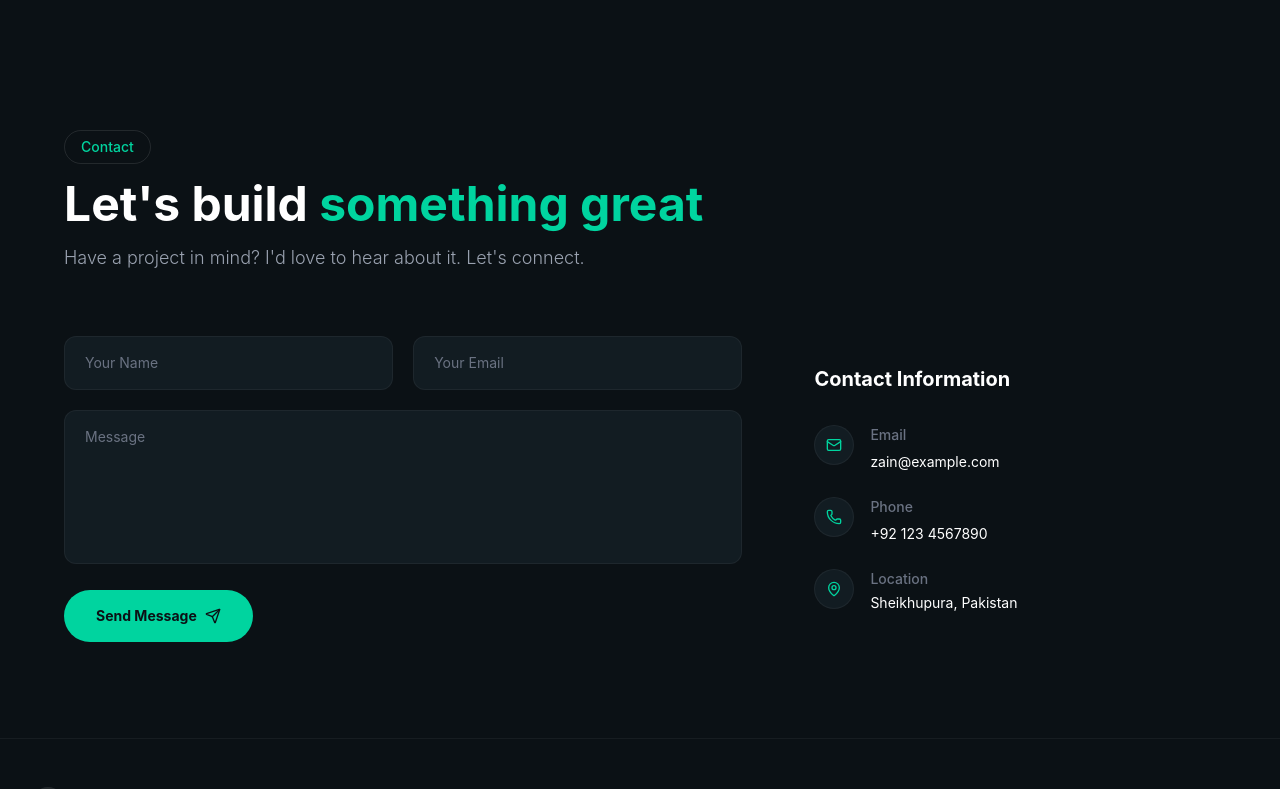
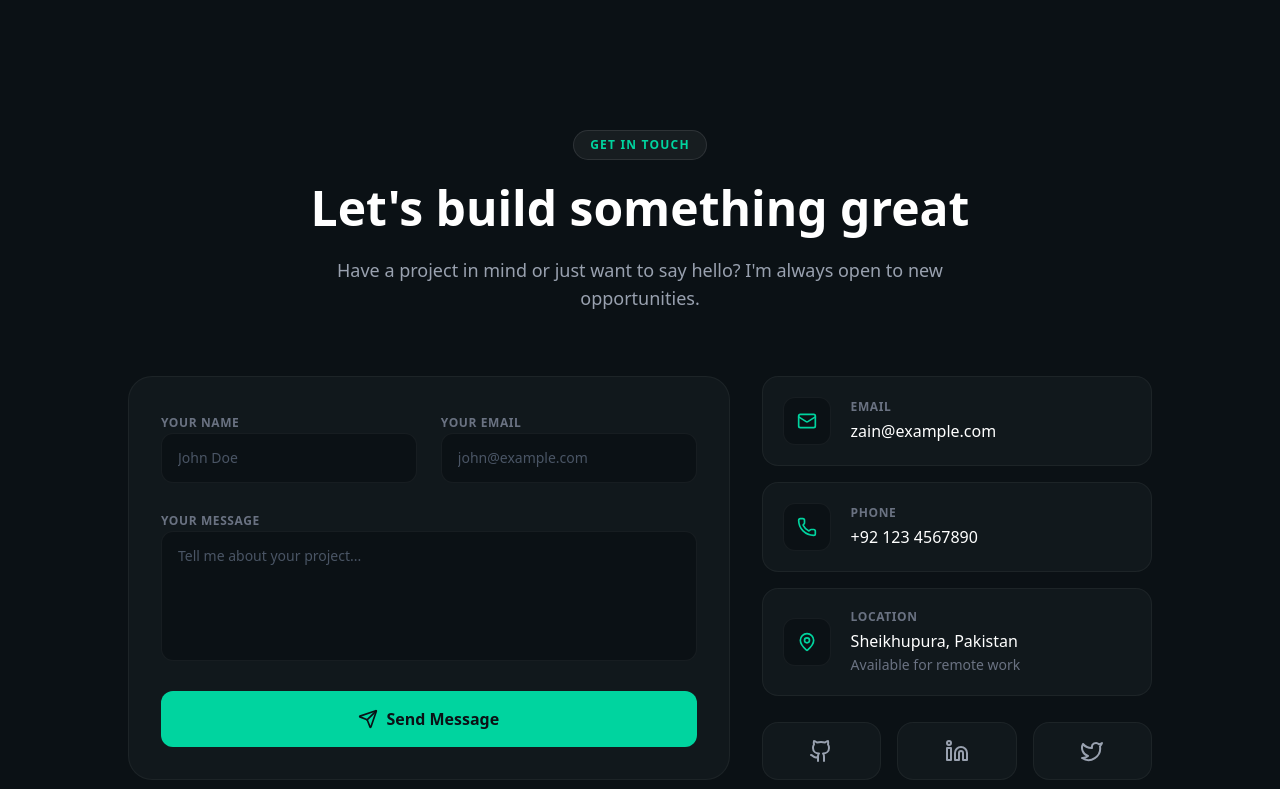
Before and after one commit to ZainMurtaza3532/personal-portfolio-using-react, a React (Vite) app: page / in a window 1280 px wide. Shown: the part 3220-4009 px from the top of the page. Built offline with nearby package versions, Linux system fonts and the light colour scheme.

Commit message:
Enhance Contact component with social links and layout
Updated the Contact component to include social media icons and improved layout.

```diff
--- a/src/components/Contact.jsx
+++ b/src/components/Contact.jsx
@@ -1,5 +1,5 @@
 import React, { useState } from 'react';
-import { Mail, Phone, MapPin, Send } from 'lucide-react';
+import { Mail, Phone, MapPin, Send, Github, Linkedin, Twitter } from 'lucide-react';
 
 const Contact = () => {
   const [formData, setFormData] = useState({ name: '', email: '', message: '' });
@@ -9,102 +9,144 @@ const Contact = () => {
   const handleSubmit = (e) => {
     e.preventDefault();
     // Handle submission logic
+    console.log(formData);
     setFormData({ name: '', email: '', message: '' });
   };
 
   return (
-    <section id="contact" className="py-24 px-4 sm:px-6 lg:px-8 bg-[#0B1115]">
-      <div className="max-w-6xl mx-auto">
-        <div className="mb-16" data-aos="fade-up">
-          <div className="inline-flex items-center px-4 py-1.5 rounded-full border border-white/10 text-[#00D49F] text-sm font-medium mb-4">
-            Contact
+    <section id="contact" className="py-24 px-4 sm:px-6 lg:px-8 bg-[#0B1115] min-h-screen font-sans">
+      <div className="max-w-5xl mx-auto">
+        {/* Header Section */}
+        <div className="mb-16 flex flex-col items-center text-center" data-aos="fade-up">
+          <div className="inline-flex items-center px-4 py-1.5 rounded-full border border-white/10 text-[#00D49F] text-xs font-bold tracking-widest uppercase mb-6 bg-white/5">
+            Get in Touch
           </div>
-          <h2 className="text-4xl lg:text-5xl font-bold text-white mb-4">
-            Let's build <span className="text-[#00D49F]">something great</span>
+          <h2 className="text-4xl md:text-5xl font-bold text-white mb-6">
+            Let's build something great
           </h2>
-          <p className="text-gray-400 font-light text-lg">
-            Have a project in mind? I'd love to hear about it. Let's connect.
+          <p className="text-gray-400 font-normal text-base md:text-lg max-w-2xl">
+            Have a project in mind or just want to say hello? I'm always open to new opportunities.
           </p>
         </div>
 
-        <div className="grid lg:grid-cols-5 gap-12 lg:gap-8">
-          {/* Form */}
-          <div className="lg:col-span-3" data-aos="fade-right">
-            <form onSubmit={handleSubmit} className="space-y-5">
-              <div className="grid md:grid-cols-2 gap-5">
+        <div className="grid lg:grid-cols-5 gap-6 lg:gap-8">
+
+          {/* Left Column: Form Card */}
+          <div className="lg:col-span-3 bg-[#11181C] border border-white/5 rounded-[24px] p-6 sm:p-8" data-aos="fade-right">
+            <form onSubmit={handleSubmit} className="space-y-6">
+              <div className="grid sm:grid-cols-2 gap-6">
+                {/* Name Input */}
+                <div className="space-y-2">
+                  <label className="text-xs font-bold text-gray-500 uppercase tracking-wider">
+                    Your Name
+                  </label>
                   <input
                     type="text"
                     name="name"
                     value={formData.name}
                     onChange={handleChange}
                     required
-                  className="w-full px-5 py-4 bg-[#121C22] border border-white/5 text-white rounded-xl focus:outline-none focus:border-[#00D49F] transition-all placeholder-gray-500 text-sm"
-                  placeholder="Your Name"
+                    className="w-full px-4 py-3.5 bg-[#0B1115] border border-white/5 text-white rounded-xl focus:outline-none focus:border-[#00D49F]/50 transition-all placeholder-gray-600 text-sm"
+                    placeholder="John Doe"
                   />
+                </div>
+                {/* Email Input */}
+                <div className="space-y-2">
+                  <label className="text-xs font-bold text-gray-500 uppercase tracking-wider">
+                    Your Email
+                  </label>
                   <input
                     type="email"
                     name="email"
                     value={formData.email}
                     onChange={handleChange}
                     required
-                  className="w-full px-5 py-4 bg-[#121C22] border border-white/5 text-white rounded-xl focus:outline-none focus:border-[#00D49F] transition-all placeholder-gray-500 text-sm"
-                  placeholder="Your Email"
+                    className="w-full px-4 py-3.5 bg-[#0B1115] border border-white/5 text-white rounded-xl focus:outline-none focus:border-[#00D49F]/50 transition-all placeholder-gray-600 text-sm"
+                    placeholder="john@example.com"
                   />
                 </div>
+              </div>
+
+              {/* Message Input */}
+              <div className="space-y-2">
+                <label className="text-xs font-bold text-gray-500 uppercase tracking-wider">
+                  Your Message
+                </label>
                 <textarea
                   name="message"
                   value={formData.message}
                   onChange={handleChange}
                   required
-                rows={6}
-                className="w-full px-5 py-4 bg-[#121C22] border border-white/5 text-white rounded-xl focus:outline-none focus:border-[#00D49F] transition-all placeholder-gray-500 resize-none text-sm"
-                placeholder="Message"
+                  rows={5}
+                  className="w-full px-4 py-3.5 bg-[#0B1115] border border-white/5 text-white rounded-xl focus:outline-none focus:border-[#00D49F]/50 transition-all placeholder-gray-600 resize-none text-sm"
+                  placeholder="Tell me about your project..."
                 ></textarea>
+              </div>
+
+              {/* Submit Button */}
               <button
                 type="submit"
-                className="w-full sm:w-auto px-8 py-4 bg-[#00D49F] text-[#0B1115] font-bold rounded-full hover:bg-[#00F0B5] transition-all flex items-center justify-center gap-2 text-sm"
+                className="w-full py-4 mt-2 bg-[#00D49F] text-[#0B1115] font-bold rounded-xl hover:bg-[#00F0B5] transition-colors flex items-center justify-center gap-2 text-base"
               >
-                Send Message <Send className="w-4 h-4" />
+                <Send className="w-5 h-5" /> Send Message
               </button>
             </form>
           </div>
 
-          {/* Info Sidebar */}
-          <div className="lg:col-span-2 lg:pl-10 flex flex-col justify-center" data-aos="fade-left">
-            <h3 className="text-xl font-bold text-white mb-8">Contact Information</h3>
-            <div className="space-y-6">
-              <div className="flex items-start gap-4">
-                <div className="w-10 h-10 rounded-full bg-[#121C22] border border-white/5 flex items-center justify-center text-[#00D49F] flex-shrink-0">
-                  <Mail className="w-4 h-4" />
+          {/* Right Column: Contact Info Cards & Socials */}
+          <div className="lg:col-span-2 flex flex-col gap-4" data-aos="fade-left">
+
+            {/* Email Card */}
+            <div className="bg-[#11181C] border border-white/5 rounded-2xl p-5 flex items-center gap-5">
+              <div className="w-12 h-12 rounded-xl bg-[#0B1115] border border-white/5 flex items-center justify-center text-[#00D49F] flex-shrink-0">
+                <Mail className="w-5 h-5" />
               </div>
               <div>
-                  <p className="text-gray-500 text-sm font-medium mb-1">Email</p>
-                  <a href="mailto:zain@example.com" className="text-white hover:text-[#00D49F] transition-colors text-sm">
+                <p className="text-gray-500 text-xs font-bold uppercase tracking-wider mb-1">Email</p>
+                <a href="mailto:zain@example.com" className="text-white font-medium hover:text-[#00D49F] transition-colors text-base">
                   zain@example.com
                 </a>
               </div>
             </div>
-              <div className="flex items-start gap-4">
-                <div className="w-10 h-10 rounded-full bg-[#121C22] border border-white/5 flex items-center justify-center text-[#00D49F] flex-shrink-0">
-                  <Phone className="w-4 h-4" />
+
+            {/* Phone Card */}
+            <div className="bg-[#11181C] border border-white/5 rounded-2xl p-5 flex items-center gap-5">
+              <div className="w-12 h-12 rounded-xl bg-[#0B1115] border border-white/5 flex items-center justify-center text-[#00D49F] flex-shrink-0">
+                <Phone className="w-5 h-5" />
               </div>
               <div>
-                  <p className="text-gray-500 text-sm font-medium mb-1">Phone</p>
-                  <a href="tel:+921234567890" className="text-white hover:text-[#00D49F] transition-colors text-sm">
+                <p className="text-gray-500 text-xs font-bold uppercase tracking-wider mb-1">Phone</p>
+                <a href="tel:+921234567890" className="text-white font-medium hover:text-[#00D49F] transition-colors text-base">
                   +92 123 4567890
                 </a>
               </div>
             </div>
-              <div className="flex items-start gap-4">
-                <div className="w-10 h-10 rounded-full bg-[#121C22] border border-white/5 flex items-center justify-center text-[#00D49F] flex-shrink-0">
-                  <MapPin className="w-4 h-4" />
+
+            {/* Location Card */}
+            <div className="bg-[#11181C] border border-white/5 rounded-2xl p-5 flex items-center gap-5">
+              <div className="w-12 h-12 rounded-xl bg-[#0B1115] border border-white/5 flex items-center justify-center text-[#00D49F] flex-shrink-0">
+                <MapPin className="w-5 h-5" />
               </div>
               <div>
-                  <p className="text-gray-500 text-sm font-medium mb-1">Location</p>
-                  <p className="text-white text-sm">Sheikhupura, Pakistan</p>
+                <p className="text-gray-500 text-xs font-bold uppercase tracking-wider mb-1">Location</p>
+                <p className="text-white font-medium text-base mb-0.5">Sheikhupura, Pakistan</p>
+                <p className="text-gray-500 text-sm">Available for remote work</p>
               </div>
             </div>
+
+            {/* Social Links Row */}
+            <div className="grid grid-cols-3 gap-4 mt-auto pt-2">
+              <a href="#" className="bg-[#11181C] border border-white/5 rounded-2xl p-4 flex items-center justify-center text-gray-400 hover:text-[#00D49F] hover:border-[#00D49F]/30 transition-all">
+                <Github className="w-6 h-6" />
+              </a>
+              <a href="#" className="bg-[#11181C] border border-white/5 rounded-2xl p-4 flex items-center justify-center text-gray-400 hover:text-[#00D49F] hover:border-[#00D49F]/30 transition-all">
+                <Linkedin className="w-6 h-6" />
+              </a>
+              <a href="#" className="bg-[#11181C] border border-white/5 rounded-2xl p-4 flex items-center justify-center text-gray-400 hover:text-[#00D49F] hover:border-[#00D49F]/30 transition-all">
+                <Twitter className="w-6 h-6" />
+              </a>
             </div>
+
           </div>
         </div>
       </div>
```
Lines whose indentation alone changed are shown as unchanged.
